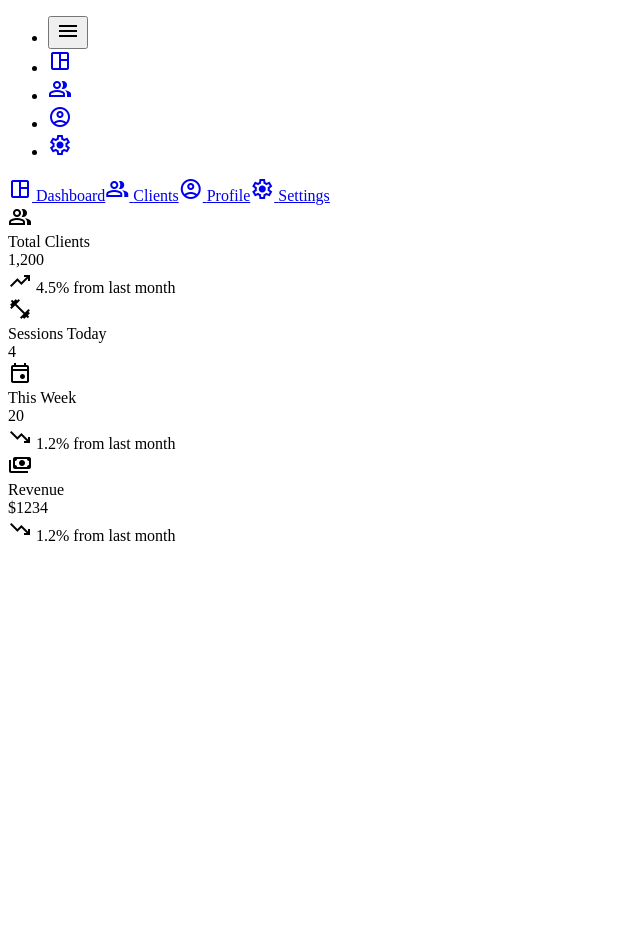
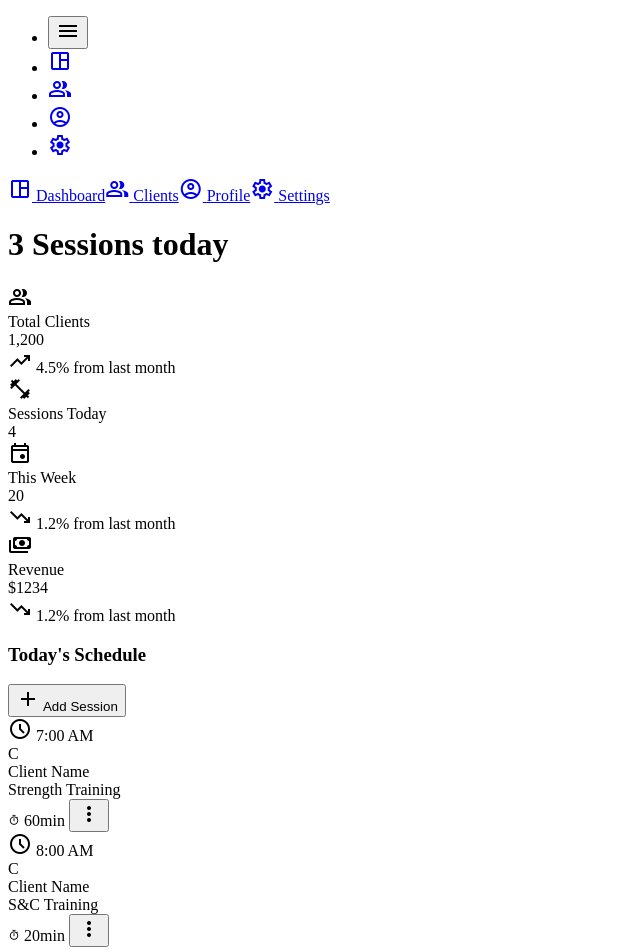
Before and after one commit to RohithOfRivia/trainer-app, a SvelteKit app: page /trainer/dashboard in a window 1280 px wide. Shown: the top 952 px of the page, without its empty margins (0-640 px from the left). Before the commit the page ends 800 px from the top, so only its background shows below. Built offline with nearby package versions, Linux system fonts and the light colour scheme.

Commit message:
wip:dashboard

```diff
--- a/src/app.css
+++ b/src/app.css
@@ -16,7 +16,7 @@
 }
 
 @plugin "daisyui" {
-  themes: light --default, sunset --prefersdark;
+  themes: light --default, dark --prefersdark;
   root: ":root";
   include: ;
   exclude: ;
--- a/src/lib/components/ActionButton.svelte
+++ b/src/lib/components/ActionButton.svelte
@@ -5,12 +5,13 @@
         color?: string;
         onclick?: () => void;
         fullWidth?: boolean;
+        className?: string;
     }
 
-    let { label, icon, color = 'btn-primary', onclick, fullWidth = false }: Props = $props();
+    let { label, icon, color = 'btn-primary', onclick, fullWidth = false, className = '' }: Props = $props();
 </script>
 
-<button class="btn {color} {fullWidth ? 'w-full' : ''}" {onclick}>
+<button class="btn {color} {className} {fullWidth ? 'w-full' : ''}" {onclick}>
     {#if icon}
         <span class="material-symbols-outlined">{icon}</span>
     {/if}
--- /dev/null
+++ b/src/lib/components/AvatarPlaceholder.svelte
@@ -0,0 +1,24 @@
+<script lang="ts">
+    interface Props {
+        name: string;
+        size?: string;
+        rounded?: string;
+        className?: string;
+    }
+
+    let {
+        name,
+        size = 'w-12',
+        rounded = "full",
+        className = ""
+    }: Props = $props();
+
+    // Safely grab the first letter and capitalize it, fallback to '?'
+    let initial = $derived(name ? name.charAt(0).toUpperCase() : '?');
+</script>
+
+<div class="avatar placeholder {className}">
+    <div class="bg-neutral text-neutral-content rounded-{rounded} {size} flex items-center justify-center">
+        <span class="text-lg">{initial}</span>
+    </div>
+</div>
--- /dev/null
+++ b/src/lib/components/Trainer/Dashboard/ScheduleCard.svelte
@@ -0,0 +1,36 @@
+<script lang="ts">
+    import AvatarPlaceholder from '$lib/components/AvatarPlaceholder.svelte';
+    import Badge from '$lib/components/Badge.svelte';
+
+    interface Props {
+        time: string;
+        clientName: string;
+        sessionType: string;
+        duration: string;
+    }
+
+    let { time, clientName, sessionType, duration }: Props = $props();
+</script>
+
+<div class="flex flex-col sm:flex-row sm:items-center gap-2 sm:gap-4 rounded-4xl bg-base-200 p-4 sm:border-l-4 sm:border-primary">
+    <div class="font-bold sm:border-r border-base-content/50 sm:pr-4">
+        <div class="flex items-center sm:justify-center gap-2">
+            <span class="material-symbols-outlined">schedule</span> {time}
+        </div>
+    </div>
+
+    <div class="flex gap-3 items-center">
+        <AvatarPlaceholder name={clientName} rounded="2xl" />
+        <div class="flex flex-col">
+            <div class="font-medium">{clientName}</div>
+            <div class="text-sm opacity-75">{sessionType}</div>
+        </div>
+    </div>
+
+    <div class="flex gap-2 items-center sm:justify-end w-full sm:w-auto sm:ml-auto sm:mt-0 pt-3 sm:pt-0">
+        <Badge label={duration} style="badge-outline badge-accent" icon="timer" />
+        <button class="btn btn-ghost btn-sm btn-circle ml-auto sm:ml-0" title="Options">
+            <span class="material-symbols-outlined">more_vert</span>
+        </button>
+    </div>
+</div>
--- a/src/routes/trainer/clients/+page.svelte
+++ b/src/routes/trainer/clients/+page.svelte
@@ -1,6 +1,6 @@
 <script>
     import TextInput from "$lib/components/TextInput.svelte";
-    import ClientCard from "$lib/components/TrainerClients/ClientCard.svelte";
+    import ClientCard from "$lib/components/Trainer/Clients/ClientCard.svelte";
 </script>
 
 <div class="flex flex-col gap-3">
--- a/src/routes/trainer/dashboard/+page.svelte
+++ b/src/routes/trainer/dashboard/+page.svelte
@@ -1,11 +1,61 @@
 <script>
+    import ActionButton from "$lib/components/ActionButton.svelte";
+    import AvatarPlaceholder from "$lib/components/AvatarPlaceholder.svelte";
+    import Badge from "$lib/components/Badge.svelte";
     import MetricCard from "$lib/components/MetricCard.svelte";
+    import ScheduleCard from "$lib/components/Trainer/Dashboard/ScheduleCard.svelte";
 
+    let sessions = [
+        { time: "7:00 AM", clientName: "Client Name", sessionType: "Strength Training", duration: "60min" },
+        { time: "8:00 AM", clientName: "Client Name", sessionType: "S&C Training", duration: "20min" }
+    ];
+</script>
 
-</script>
-<div class="flex flex-col md:flex-row flex-wrap gap-6">
-    <MetricCard title="Total Clients" value="1,200" icon="group" trend={4.5} />
-    <MetricCard title="Sessions Today" value="4" icon="fitness_center" desc="" />
-    <MetricCard title="This Week" value="20" icon="event" trend={-1.2} />
-    <MetricCard title="Revenue" value="$1234" icon="payments" trend={-1.2} />
+<div class="flex flex-col gap-2">
+    <h1><span class="font-medium">3</span> Sessions today</h1>
+
+    <div class="flex flex-col md:flex-row flex-wrap gap-6 pb-5">
+        <MetricCard
+            title="Total Clients"
+            value="1,200"
+            icon="group"
+            trend={4.5}
+        />
+        <MetricCard
+            title="Sessions Today"
+            value="4"
+            icon="fitness_center"
+            desc=""
+        />
+        <MetricCard title="This Week" value="20" icon="event" trend={-1.2} />
+        <MetricCard
+            title="Revenue"
+            value="$1234"
+            icon="payments"
+            trend={-1.2}
+        />
+    </div>
+
+    <div class="flex flex-col gap-3">
+        <div class="flex justify-between items-center">
+            <h3>Today's Schedule</h3>
+            <ActionButton
+                label="Add Session"
+                icon="add"
+                color="btn-accent"
+                className="rounded-2xl"
+            />
+        </div>
+
+        <div class="flex flex-col gap-3">
+        {#each sessions as session}
+            <ScheduleCard
+                time={session.time}
+                clientName={session.clientName}
+                sessionType={session.sessionType}
+                duration={session.duration}
+            />
+        {/each}
+    </div>
+    </div>
 </div>
```
Also changed, not shown: src/lib/components/Trainer/Clients/ClientCard.svelte (added, +68 -0 lines), src/lib/components/Trainer/Dashboard/ClientCard.svelte (renamed from src/lib/components/TrainerClients/ClientCard.svelte, +6 -9 lines), src/lib/components/Icon.svelte (added).
